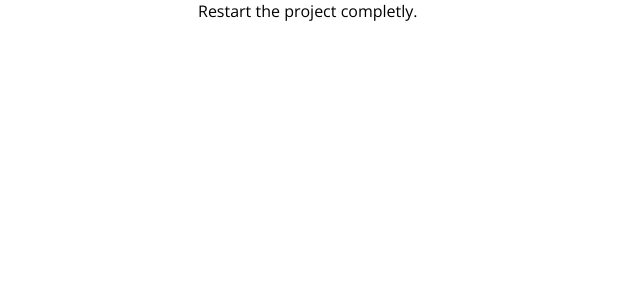
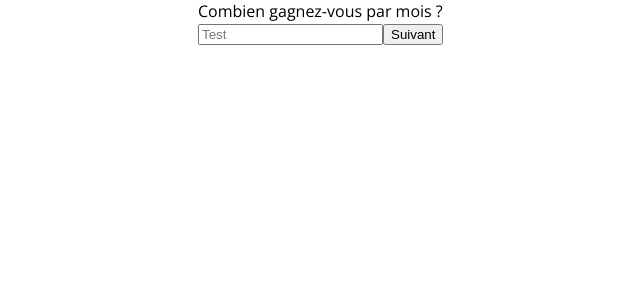
Before and after one commit to H-L/bankin-test, a React (Create React App) app: page /steps/1 in a window 1280 px wide. Shown: the top 300 px of the page, without its empty margins (52-692 px from the left). Built offline with nearby package versions, Linux system fonts and the light colour scheme.

Commit message:
:sparkles: Basic routing and state is working.

```diff
--- a/src/App.js
+++ b/src/App.js
@@ -1,12 +1,47 @@
 import React, { Component } from 'react';
 import './App.css';
+import { BrowserRouter as Router, Route, Switch } from 'react-router-dom';
+import Home from './project-1/Home';
+import Steps from './project-1/Steps';
+import End from './project-1/End';
 
 class App extends Component {
+  constructor(props){
+    super();
+    this.state = {
+      answers: {
+        salary: '',
+        savings: '',
+      },
+    }
+  }
+
+  handleSubmit = (e, history, stepId) => {
+    e.preventDefault();
+    history.push("/steps/" + (stepId+1));
+  }
+
+  handleChange = (e) => {
+    this.setState({
+      answers: {
+        [e.target.id]: e.target.value
+      }
+    })
+  }
+
   render() {
     return (
+      <Router>
         <div className="App">
-          Restart the project completly.
+          <Switch>
+            <Route path="/" exact component={Home} />
+            <Route  path="/steps/:stepId"
+                    render={(props) => (<Steps {...props} handleChange={this.handleChange.bind(this)} handleSubmit={this.handleSubmit.bind(this)} />)}
+            />
+            <Route path="/end" component={End} />
+          </Switch>
         </div>
+      </Router>
     );
   }
 }
--- /dev/null
+++ b/src/project-1/End.js
@@ -0,0 +1,11 @@
+import React from 'react';
+
+const End = () => {
+  return (
+    <div className="end__container">
+      End
+    </div>
+  )
+}
+
+export default End;
--- /dev/null
+++ b/src/project-1/Home.js
@@ -0,0 +1,17 @@
+import React, { Component } from 'react'
+import { Link } from 'react-router-dom';
+
+export default class Home extends Component {
+  render() {
+    return (
+      <div className="home__container">
+        <div className="home__text">
+          <h1 className="title">Bonjour <span role="img" aria-label="waving hand">👋️</span></h1>
+          <p>Nous savons tous que c’est plus facile de dépenser que de mettre de côté <span role="img" aria-label="shamed monkey">🙈</span></p>
+          <p>Voyons ensemble combien vous devriez mettre de côté par mois et comment y arriver <span role="img" aria-label="strong arm">💪</span></p>
+        </div>
+        <Link to="steps/1">C'est parti</Link>
+      </div>
+    )
+  }
+}
--- /dev/null
+++ b/src/project-1/Steps.js
@@ -0,0 +1,44 @@
+import React from 'react';
+import { Redirect } from 'react-router-dom';
+
+const steps = [
+  {id:1, question: "Combien gagnez-vous par mois ?", answerName: "salary"},
+  {id:2, question: "Combien épargnez-vous par mois ?", answerName: "savings"},
+]
+
+const find = id => steps.find(step => step.id === parseInt(id, 10));
+
+const Steps = ({ match, history, handleSubmit, handleChange }) => {
+  let stepId = match.params.stepId;
+  const step = find(stepId);
+  let currentStep = null;
+
+  if(stepId >= 3){
+    return ( <Redirect to="/end" /> )
+  }
+
+  if(stepId <= 0){
+    return ( <Redirect to="/" /> )
+  }
+
+  console.log(step);
+
+  if(step){
+    currentStep = step;
+  }
+
+  return (
+    <div className="steps__container">
+      {currentStep.question}
+
+      <form onSubmit={(e) => handleSubmit(e, history, step.id)}>
+        <input type="text" placeholder="Test" name={currentStep.answerName} id={currentStep.answerName} onChange={handleChange}/>
+        <button type="submit">
+          Suivant
+        </button>
+      </form>
+    </div>
+  )
+}
+
+export default Steps;
```
